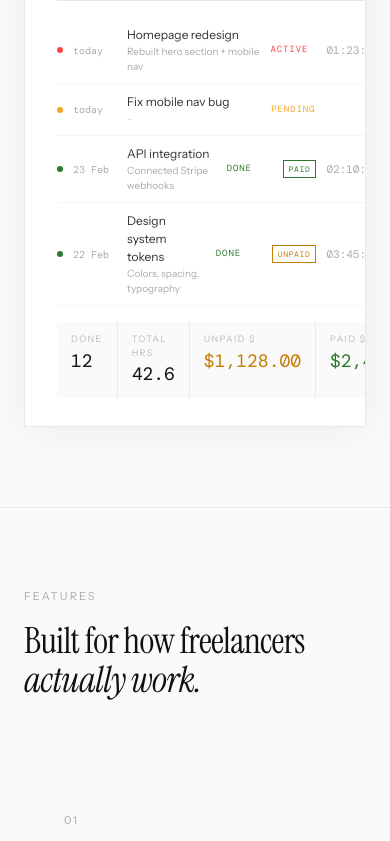
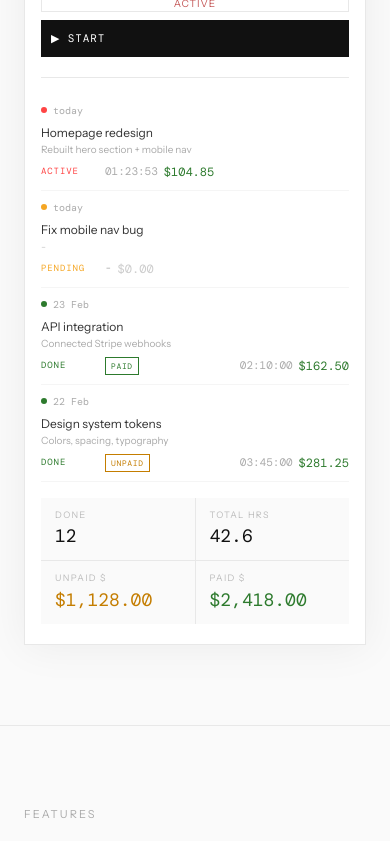
Before and after one commit to zerox9dev/logr, a Next.js app: page / in a window 390 px wide. Shown: the part 2399-3240 px from the top of the page. Built offline with nearby package versions, Linux system fonts and the light colour scheme.

Commit message:
Refactor LandingPage component to improve layout and styling of statistics section. Replace inline styles with CSS classes for better maintainability and consistency. Update flex properties for responsive design.

```diff
--- a/components/landing/LandingPage.tsx
+++ b/components/landing/LandingPage.tsx
@@ -328,20 +328,20 @@ export default function LandingPage() {
                 </div>
               </div>
 
-              <div style={{ display: "flex", gap: 1, background: "var(--border)", marginTop: 16 }}>
-                <div style={{ flex: 1, background: "#fafafa", padding: "10px 14px" }}>
+              <div className="mock-stats-row">
+                <div className="mock-stat-card">
                   <div style={{ fontSize: 9, color: "#bbb", letterSpacing: "0.15em", marginBottom: 2 }}>DONE</div>
                   <div style={{ fontFamily: "'DM Mono',monospace", fontSize: 18 }}>12</div>
                 </div>
-                <div style={{ flex: 1, background: "#fafafa", padding: "10px 14px" }}>
+                <div className="mock-stat-card">
                   <div style={{ fontSize: 9, color: "#bbb", letterSpacing: "0.15em", marginBottom: 2 }}>TOTAL HRS</div>
                   <div style={{ fontFamily: "'DM Mono',monospace", fontSize: 18 }}>42.6</div>
                 </div>
-                <div style={{ flex: 1, background: "#fafafa", padding: "10px 14px" }}>
+                <div className="mock-stat-card">
                   <div style={{ fontSize: 9, color: "#bbb", letterSpacing: "0.15em", marginBottom: 2 }}>UNPAID $</div>
                   <div style={{ fontFamily: "'DM Mono',monospace", fontSize: 18, color: "#c47d00" }}>$1,128.00</div>
                 </div>
-                <div style={{ flex: 1, background: "#fafafa", padding: "10px 14px" }}>
+                <div className="mock-stat-card">
                   <div style={{ fontSize: 9, color: "#bbb", letterSpacing: "0.15em", marginBottom: 2 }}>PAID $</div>
                   <div style={{ fontFamily: "'DM Mono',monospace", fontSize: 18, color: "#2d7a2d" }}>$2,418.00</div>
                 </div>
@@ -826,6 +826,17 @@ export default function LandingPage() {
           text-align: right;
           font-family: 'DM Mono', monospace;
         }
+        .landing .mock-stats-row {
+          display: flex;
+          gap: 1px;
+          background: var(--border);
+          margin-top: 16px;
+        }
+        .landing .mock-stat-card {
+          flex: 1;
+          background: #fafafa;
+          padding: 10px 14px;
+        }
 
         .landing .features-section { padding: 100px 60px; border-bottom: 1px solid var(--border); }
         .landing .features-grid { display: grid; grid-template-columns: 1fr 1fr; gap: 1px; background: var(--border); margin-top: 64px; }
@@ -949,8 +960,24 @@ export default function LandingPage() {
           .landing .preview-subtitle { text-align: left; }
           .landing .mock-inner { grid-template-columns: 1fr; }
           .landing .mock-sidebar { display: none; }
+          .landing .mock-main { padding: 20px 16px; }
+          .landing .mock-topbar { padding: 12px 14px; }
+          .landing .mock-url { font-size: 10px; }
+          .landing .mock-timer { font-size: 30px; }
+          .landing .mock-tabs { flex-wrap: wrap; }
+          .landing .mock-filters { flex-wrap: wrap; }
+          .landing .mock-input-row { flex-wrap: wrap; }
           .landing .mock-action-row { grid-template-columns: 1fr; }
-          .landing .mock-input-row.top { flex-wrap: wrap; }
+          .landing .mock-input.small { flex: 1 1 120px; }
+          .landing .mock-row { flex-wrap: wrap; gap: 6px; }
+          .landing .mock-date { min-width: 40px; }
+          .landing .mock-task { min-width: calc(100% - 54px); }
+          .landing .mock-status { min-width: 58px; }
+          .landing .mock-pay { margin-right: auto; }
+          .landing .mock-dur,
+          .landing .mock-earn { min-width: auto; text-align: left; }
+          .landing .mock-stats-row { flex-wrap: wrap; }
+          .landing .mock-stat-card { min-width: calc(50% - 1px); }
           .landing .features-grid,
           .landing .pricing-cards { grid-template-columns: 1fr; }
           .landing .cta { padding: 100px 24px; }
```
